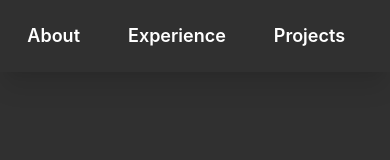
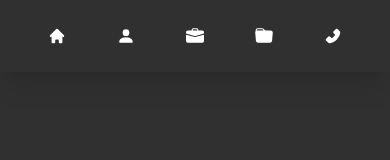
Before and after one commit to szeckirjr/portfolio-website, a React (Create React App) app: page / in a window 390 px wide. Shown: the top 160 px of the page. Built offline with nearby package versions, Linux system fonts and the light colour scheme.

Commit message:
Making menu bar responsive for small screens

```diff
--- a/src/components/Menubar.tsx
+++ b/src/components/Menubar.tsx
@@ -1,28 +1,53 @@
-import { Button, Flex } from "@chakra-ui/react";
+import { Button, Flex, IconButton, useMediaQuery } from "@chakra-ui/react";
 import { Link } from 'react-router-dom';
+import { HiHome } from "react-icons/hi"
+import { BsFillPersonFill, BsBriefcaseFill, BsFolderFill } from "react-icons/bs"
+import { AiFillPhone } from "react-icons/ai"
 
 export default function Menubar(): JSX.Element {
 
     type title = "Home" | "About" | "Experience" | "Projects" | "Contact";
     const pages = ["Home", "About", "Experience", "Projects", "Contact"];
+    const pageIcons = {
+        "Home": <HiHome />,
+        "About": <BsFillPersonFill />,
+        "Experience": <BsBriefcaseFill />,
+        "Projects": <BsFolderFill />,
+        "Contact": <AiFillPhone />
+    }
+
+    const [isLargeScreen] = useMediaQuery("(min-width: 720px)")
 
     function createButton(title: title) {
-        return  <Link to={"/"+title.toLowerCase()}>
-                <Button
+        return <Link to={"/"+title.toLowerCase()}>
+            {isLargeScreen ?
+                    <Button
                     colorScheme="whiteAlpha"
                     color="white"
                     size="lg"
                     variant="ghost"
+                    leftIcon={pageIcons[title]}
                 >
                     {title}
                 </Button>
+            :
+            <IconButton
+                aria-label={title}
+                colorScheme="whiteAlpha"
+                color="white"
+                size="lg"
+                variant="ghost"
+                icon={pageIcons[title]}
+            />
+            }
+
             </Link>;
     }
 
     const listOfButtons: JSX.Element[] = pages.map((title) => createButton(title as title));
 
     return (
-        <Flex shadow="xl" p={3} position="fixed" zIndex="2" w="100vw" bg="#303030" justify="center">
+        <Flex shadow="xl" p={3} position="fixed" zIndex="2" w="100vw" bg="#303030" justify="space-evenly">
             {listOfButtons}
         </Flex>
     )
```
